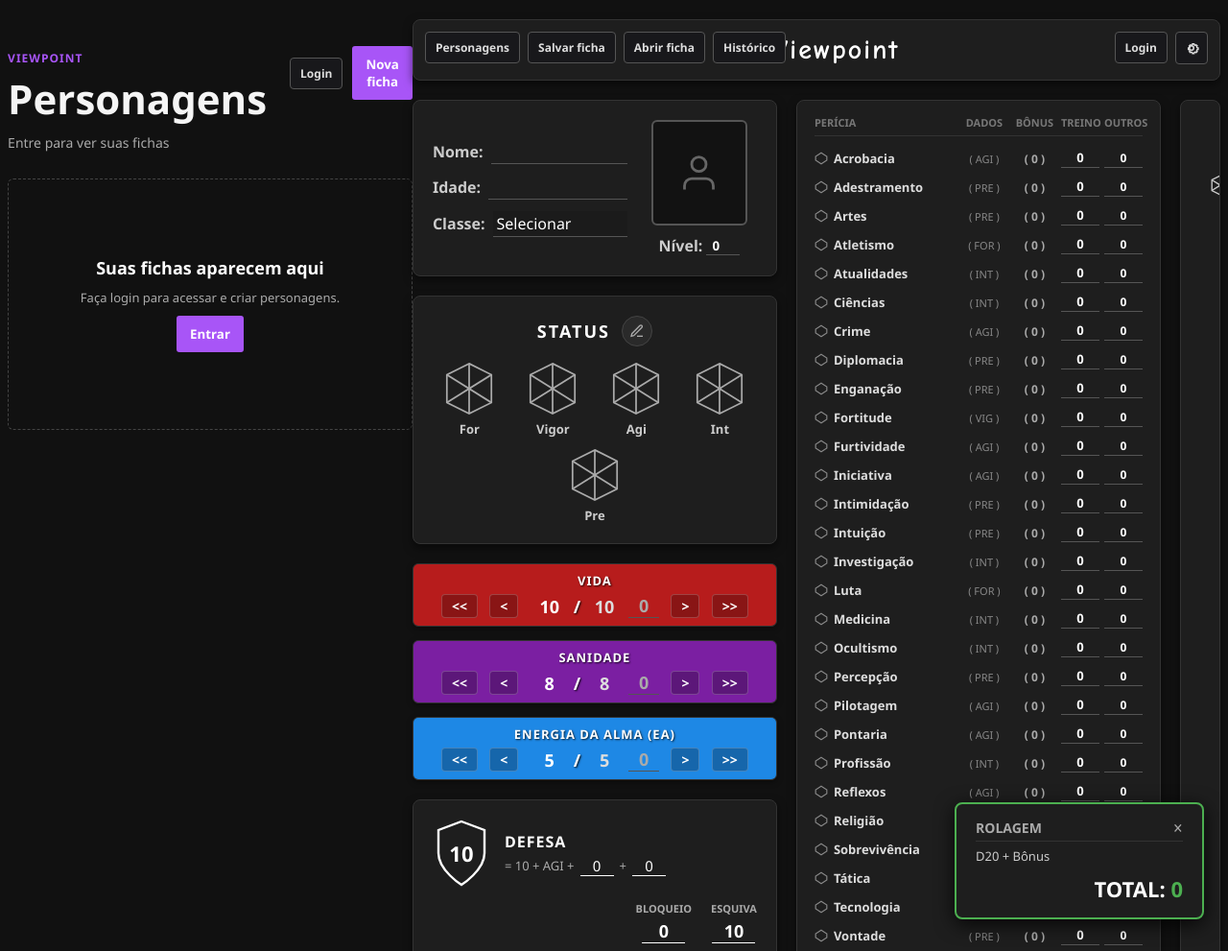
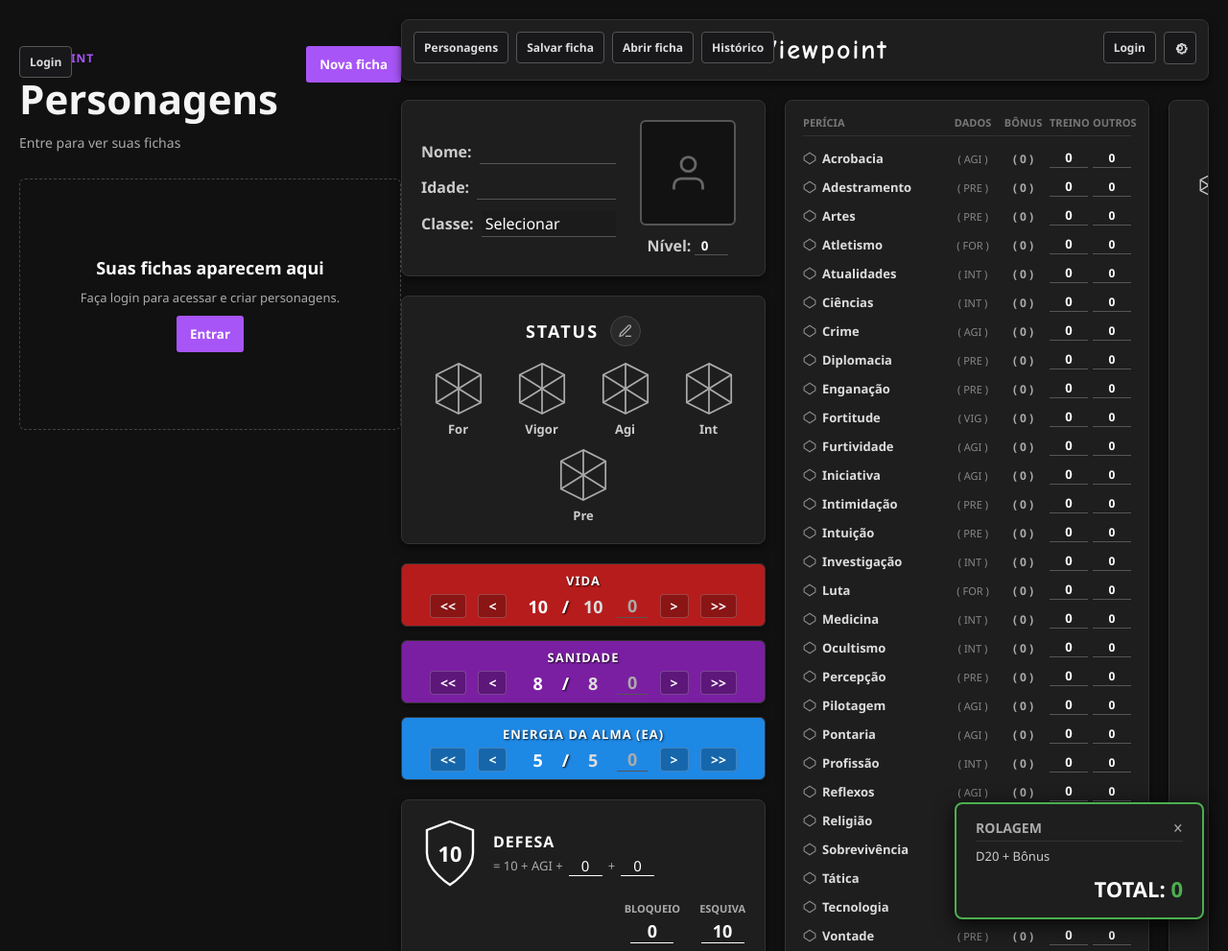
Before and after one commit to MurilloG9/FICHA-ONLINE, a website: page index.html in a window 1280 px wide. Shown: the top 991 px of the page at 96% size. Drawn offline with Linux system fonts and the light colour scheme.

Commit message:
Posiciona login na pagina de personagens

```diff
--- a/style.css
+++ b/style.css
@@ -35,6 +35,7 @@
             width: min(1220px, 100%);
             min-height: calc(100vh - 40px);
             padding: 28px 0;
+            position: relative;
         }
 
         .characters-header {
@@ -72,8 +73,9 @@
         }
 
         .home-login-action {
-            order: -1;
-            position: static;
+            position: absolute;
+            top: 28px;
+            left: 0;
         }
 
         .new-character-btn,
@@ -845,6 +847,12 @@
                 justify-content: space-between;
             }
 
+            .home-login-action {
+                top: 28px;
+                left: 0;
+                right: auto;
+            }
+
             .characters-grid {
                 grid-template-columns: 1fr;
                 gap: 16px;
```
